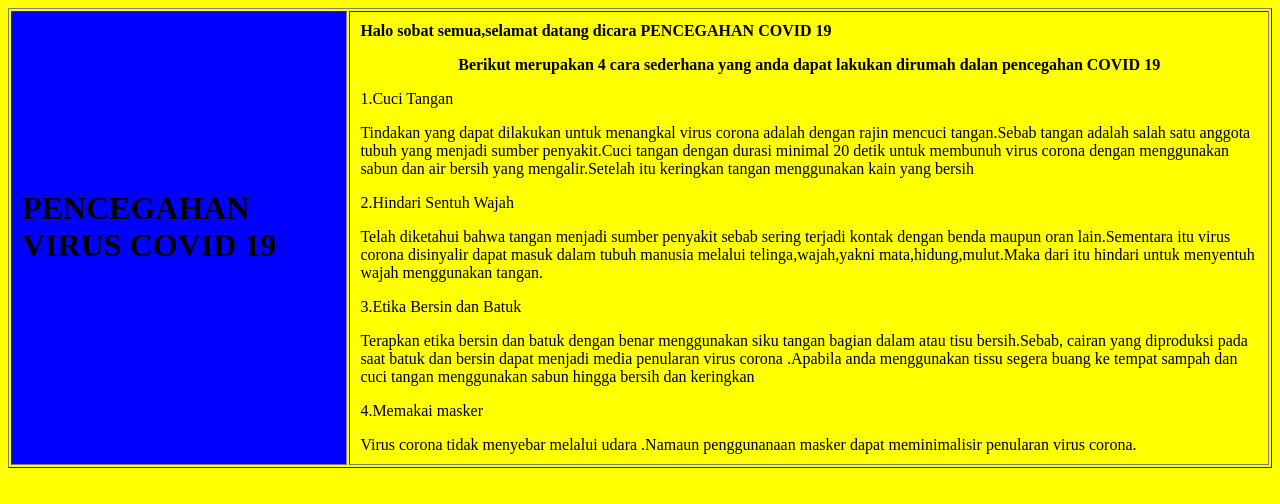
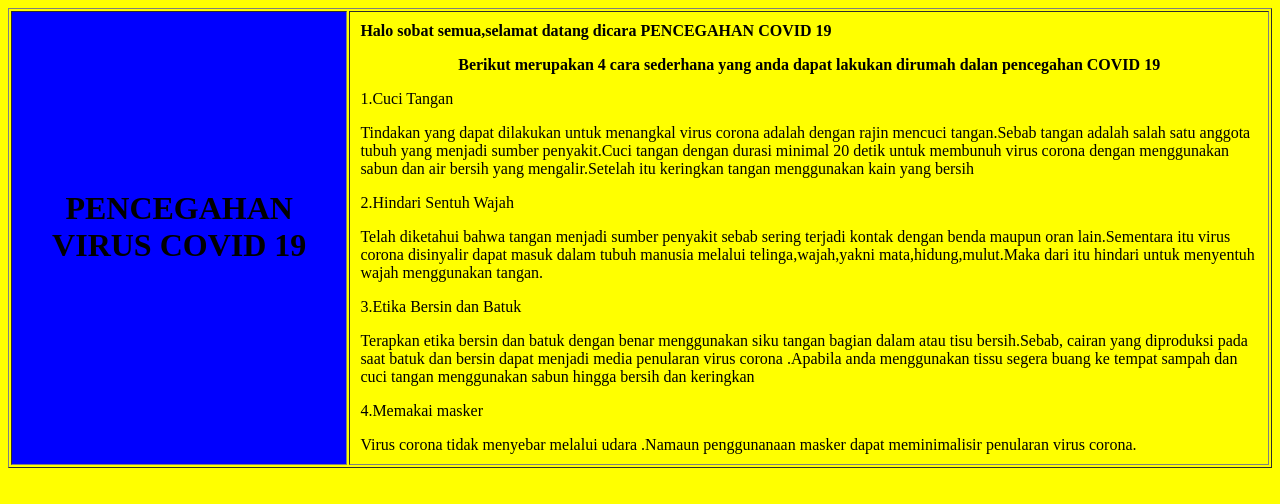
Before and after one commit to Anandatika/Anandatika.github.io, a plain HTML site: page INDEX.HTML in a window 1280 px wide. Drawn offline with Linux system fonts and the light colour scheme.

Commit message:
Update INDEX.HTML

```diff
--- a/INDEX.HTML
+++ b/INDEX.HTML
@@ -4,7 +4,7 @@
 </head>
 <body>
 <table border="1"cellpadding="10">
-<td bgcolor="blue"><h1>PENCEGAHAN VIRUS COVID 19</h1></td>
+  <td bgcolor="blue"><center><h1>PENCEGAHAN VIRUS COVID 19</h1></center></td>
 <td>
 <body bgcolor="yellow">
 <p><b>Halo sobat semua,selamat datang dicara PENCEGAHAN COVID 19</b></p>
```
